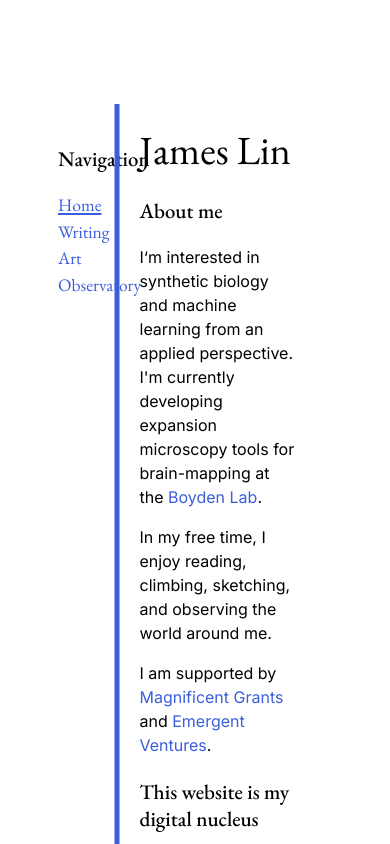
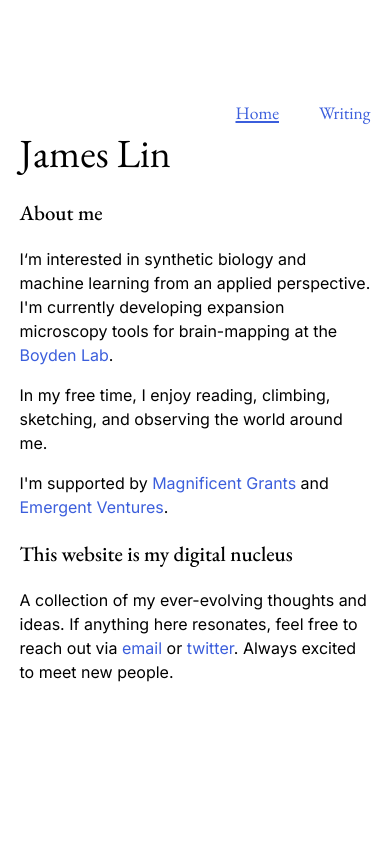
Before and after one commit to linjames0/jameslin.bio, a Next.js app: page / in a window 390 px wide. Shown: the top 844 px of the page. Built offline with nearby package versions, Linux system fonts and the light colour scheme.

Commit message:
included responsive page elements, mobile view

```diff
--- a/src/app/globals.css
+++ b/src/app/globals.css
@@ -3,6 +3,7 @@ body {
     height: 100vh;
     width: 100%;
     margin: 0 auto;
+    position: relative;
 
     align-items: center;
 }
@@ -29,3 +30,9 @@ a:hover {
     padding: 3px 0 3px 0;
     background-color: rgb(59, 94, 220);
 }
+
+@media (max-width: 768px) {
+    body {
+        justify-content: center;
+    }
+}
--- a/src/app/page.js
+++ b/src/app/page.js
@@ -18,7 +18,7 @@ export default function Page() {
                     In my free time, I enjoy reading, climbing, sketching, and observing the world around me.
                 </p>
                 <p>
-                    I am supported by <a href="https://www.magnificentgrants.com/">Magnificent Grants</a> and <a href="https://www.mercatus.org/emergent-ventures">Emergent Ventures</a>.
+                    I'm supported by <a href="https://www.magnificentgrants.com/">Magnificent Grants</a> and <a href="https://www.mercatus.org/emergent-ventures">Emergent Ventures</a>.
                 </p>
                 <h3 className={styles.subtitle}>This website is my digital nucleus</h3>
                 <p style={{marginBottom: 0}}>
--- a/src/app/page.module.css
+++ b/src/app/page.module.css
@@ -1,15 +1,13 @@
 .mainBox {
-  /* height: 80vh; */
     width: 40%;
-  position: relative;
-  left: 50%;
-  transform: translateX(-50%);
-  top: 10%;
+
+    position: absolute;
+    left: 30%;
+    top: 15%;
+
+    padding: 20px;
 
     border-left: rgb(59, 94, 220) 5px solid;
-
-  margin: 20px;
-  padding: 20px;
 }
 
 .title {
@@ -37,3 +35,13 @@
 
     border-left: 5px solid rgb(59, 94, 220);
 }
+
+@media (max-width: 768px) {
+    .mainBox {
+        border-left: none;
+        width: 90%;
+        left: 5%;
+
+        padding: 0px;
+    }
+}
--- a/src/app/posts/post.module.css
+++ b/src/app/posts/post.module.css
@@ -1,21 +1,15 @@
 .mainBox {
-    /* height: 80vh; */
     width: 40%;
-    position: relative;
-    left: 50%;
-    transform: translateX(-50%);
-    top: 10%;
 
-    margin: 20px;
+    position: absolute;
+    left: 30%;
+    top: 15%;
+
     padding: 20px;
 
-    border-left:rgb(59, 94, 220) 5px solid;
+    border-left: rgb(59, 94, 220) 5px solid;
 }
 
-.paddingBox {
-    bottom: 0;
-    padding-bottom: 20vh;
-}
 .postTitle {
     font-family: "EB Garamond", serif;
     font-weight: 400;
@@ -55,3 +49,18 @@
 
     border-left: 2px solid rgb(135, 185, 241);
 }
+
+.paddingBox {
+    bottom: 0;
+    padding-bottom: 20vh;
+}
+
+@media (max-width: 768px) {
+    .mainBox {
+        border-left: none;
+        width: 90%;
+        left: 5%;
+
+        padding: 0px;
+    }
+}
--- a/src/components/Nav.js
+++ b/src/components/Nav.js
@@ -9,19 +9,29 @@ export default function Nav() {
 
     return (
         <div className={styles.navBox}>
-            <h3 className={styles.navTitle}>Navigation</h3>
-            <Link href="/" className={`${pathname === '/' ? styles.currentPage : ''} ${styles.navSubtitle}`}>Home</Link>
-            <br />
-            <Link href="/writing" className={`${pathname === '/writing' || pathname.includes('posts') ? styles.currentPage : ''} ${styles.navSubtitle}`}>Writing</Link>
-            <br />
-            <Link href="/art" className={`${pathname === '/art' ? styles.currentPage : ''} ${styles.navSubtitle}`}>Art</Link>
-            <br />
-            <Link href="/observatory" className={`${pathname === '/observatory' ? styles.currentPage : ''} ${styles.navSubtitle}`}>Observatory</Link>
-            <br />
-            {/* <Link href="/influences" className={`${pathname === '/influences' ? styles.currentPage : ''} ${styles.navSubtitle}`}>Influences</Link>
-            <br />
-            <Link href="/misc" className={`${pathname === '/misc' ? styles.currentPage : ''} ${styles.navSubtitle}`}>Misc</Link>
-            <br /> */}
+            <div className={styles.desktopNav}>
+                <div className={styles.paddingBox}></div>
+                <h3 className={styles.navTitle}>Navigation</h3>
+                <Link href="/" className={`${pathname === '/' ? styles.currentPage : ''} ${styles.navSubtitle}`}>Home</Link>
+                <br />
+                <Link href="/writing" className={`${pathname === '/writing' || pathname.includes('posts') ? styles.current : ''} ${styles.navSubtitle}`}>Writing</Link>
+                <br />
+                {/* <Link href="/art" className={`${pathname === '/art' ? styles.current : ''} ${styles.navSubtitle}`}>Art</Link>
+                <br />
+                <Link href="/observatory" className={`${pathname === '/observatory' ? styles.current : ''} ${styles.navSubtitle}`}>Observatory</Link>
+                <br /> */}
+                {/* <Link href="/influences" className={`${pathname === '/influences' ? styles.current : ''} ${styles.navSubtitle}`}>Influences</Link>
+                <br />
+                <Link href="/misc" className={`${pathname === '/misc' ? styles.current : ''} ${styles.navSubtitle}`}>Misc</Link>
+                <br /> */}
+            </div>
+
+            <div className={styles.mobileNav}>
+                <Link href="/" className={`${pathname === '/' ? styles.currentPage : ''} ${styles.navSubtitle}`}>Home</Link>
+                <br />
+                <Link href="/writing" className={`${pathname === '/writing' || pathname.includes('posts') ? styles.currentPage : ''} ${styles.navSubtitle}`}>Writing</Link>
+            </div>
+
         </div>
     )
 }
--- a/src/components/Nav.module.css
+++ b/src/components/Nav.module.css
@@ -1,19 +1,24 @@
 .navBox {
-    height: 80vh;
     width: 10%;
+
     position: absolute;
-    right: 70%;
-    top: 12.3%;
+    left: calc(30% - 120px);
+    top: 15%;
 
-    margin: 20px;
+    /* border: 5px solid rgb(59, 94, 220); */
+}
 
-  }
+.paddingBox {
+    bottom: 0;
+    padding-bottom: 40px;
+}
 
 .navTitle {
     font-family: "EB Garamond", serif;
     font-weight: 500;
     font-size: 1.3em;
 
+    margin-top: 0px;
 }
 
 .navSubtitle {
@@ -26,6 +31,36 @@
     text-decoration: underline;
     text-decoration-thickness: 2px;
     text-underline-offset: 2px;
+}
 
-    padding: 3px 0 3px 0;
+.desktopNav {
+    display: static;
 }
+
+.mobileNav {
+    display: none;
+}
+
+@media (max-width: 768px) {
+    .navBox {
+        height: 15vh;
+        width: 90%;
+
+        top: 0%;
+        left: 5%;
+    }
+
+    .desktopNav {
+        display: none;
+    }
+
+    .mobileNav {
+        height: 100%;
+        width: 100%;
+
+        display: flex;
+        gap: 20px;
+        justify-content: flex-end;
+        align-items: flex-end;
+    }
+}
--- a/src/components/PostList.module.css
+++ b/src/components/PostList.module.css
@@ -1,12 +1,10 @@
 .mainBox {
-    /* height: 80vh; */
     width: 40%;
-    position: relative;
-    left: 50%;
-    transform: translateX(-50%);
-    top: 10%;
 
-    margin: 20px;
+    position: absolute;
+    left: 30%;
+    top: 15%;
+
     padding: 20px;
 
     border-left: rgb(59, 94, 220) 5px solid;
@@ -38,3 +36,13 @@
     text-decoration-thickness: 2px;
     text-underline-offset: 2px;
 }
+
+@media (max-width: 768px) {
+    .mainBox {
+        border-left: none;
+        width: 90%;
+        left: 5%;
+
+        padding: 0px;
+    }
+}
```
Lines whose indentation alone changed are shown as unchanged.
